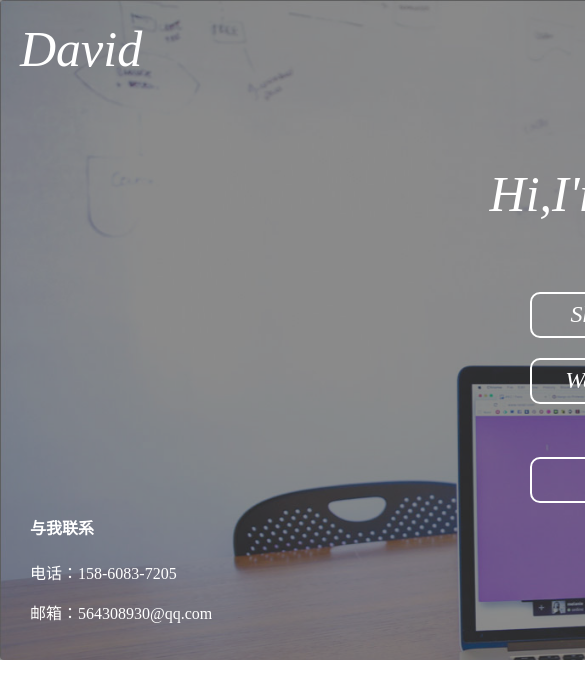
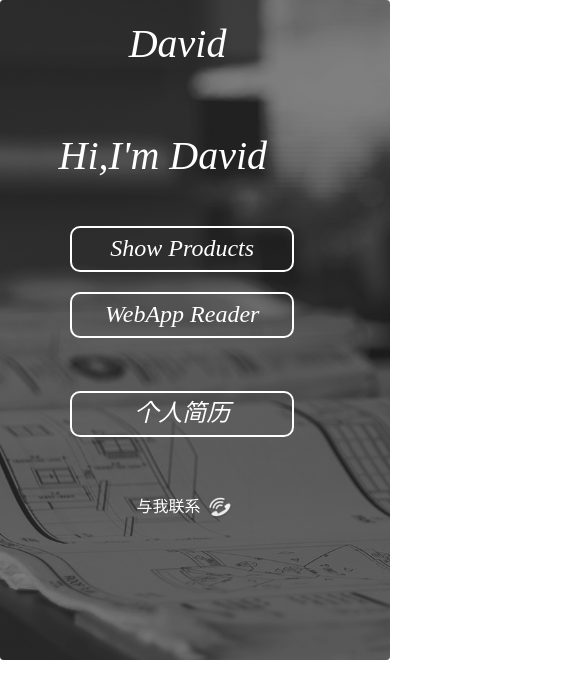
Before and after one commit to david0920/david0920.github.io, a plain HTML site: page index.html in a window 390 px wide. Shown: the top 698 px of the page, 585 px wide, since content can reach past the window. Drawn offline with Linux system fonts and the light colour scheme.

Commit message:
增加响应

```diff
--- a/css/index.css
+++ b/css/index.css
@@ -22,7 +22,7 @@ body{
     left: 36%;
 }
 
-
+img{border: 0px;}
 .container{
     margin: 0 auto;
     position: relative;
@@ -85,3 +85,80 @@ body{
     top:70%;
     left:39%;
 }
+.phone,.sub-contact{
+    display: none;
+}
+@media (min-width: 320px) and (max-width: 425px) {
+    .container{
+        width: 100%;
+        background: url("../img/04_rs_office_dga.jpg")  no-repeat;
+        background-size: cover;
+        overflow-x: hidden;
+    }
+    .contact{
+        display: none;
+    }
+    .logo{
+        font-size: 40px;
+        top: 20px;
+        left: 33%;
+    }
+    .title{
+        font-size: 40px;
+        top: 20%;
+        left: 15%;
+    }
+    .show{
+        top:35%;
+        left:18%;
+    }
+    .app{
+        top:45%;
+        left:18%;
+    }
+    .res{
+        top:60%;
+        left:18%;
+    }
+
+    #phone{
+        position: absolute;
+        top:75%;
+        left: 35%;
+        color:white;
+        width: 95px;
+        height: 24px;
+    }
+    #phone span{
+        /*position: relative;*/
+        /*right: 0px;*/
+        float: right;
+        display: inline-block;
+        width: 24px;
+        height: 24px;
+        background: url("../img/telephone_24px_522407_easyicon.net.ico");
+
+
+    }
+
+    .phone{
+        float: left;
+        width: 70px;
+        height: 24px;
+        display: block;
+        line-height: 24px;
+    }
+    .sub-contact{
+        width: 100%;
+        position: absolute;
+        height: 95px;
+        top:83%;
+        display: none;
+        /*background: red;*/
+    }
+    .sub-contact p{
+        margin-left: 60px;
+        color: white;
+        display: block;
+    }
+}
--- a/index.html
+++ b/index.html
@@ -7,10 +7,9 @@
 
     <link rel="shortcut icon" href="img/favicon.ico"/>
     <link rel="stylesheet" href="css/index.css">
+    <script src="js/jquery-3.1.0.js"></script>
 
-    <style>
-        img{border: 0px;}
-    </style>
+
 </head>
 <body>
 <div class="container">
@@ -41,6 +40,17 @@
         <p>邮箱：564308930@qq.com</p>
     </div>
 
+    <div id="phone">
+        <div class="phone">与我联系</div>
+        <span></span>
+    </div>
+
+    <div class="sub-contact">
+
+        <p>电话：158-6083-7205</p>
+        <p>邮箱：564308930@qq.com</p>
+    </div>
+
 </div>
 
 </body>
@@ -55,6 +65,10 @@ window.onload=function () {
     var show=document.querySelector(".show");
     var app=document.querySelector(".app");
     var res=document.querySelector(".res");
+    var call=document.querySelector("#phone");
+    var phone=$(".sub-contact");
+
+
 
     show.onclick=function () {
         GoTo("show.html");
@@ -71,6 +85,16 @@ window.onload=function () {
     function GoTo(location) {
         window.location.href=location;
     }
+
+    call.onclick=function () {
+        console.log($(".sub-contact").css("display"))
+        if($(".sub-contact").css("display")=="none"){
+            $(".sub-contact").slideDown(300);
+        }else {
+            $(".sub-contact").slideUp(300);
+        }
+
+    };
 }
 
 </script>
```
Also changed, not shown: img/telephone_24px_522407_easyicon.net.ico (added).
